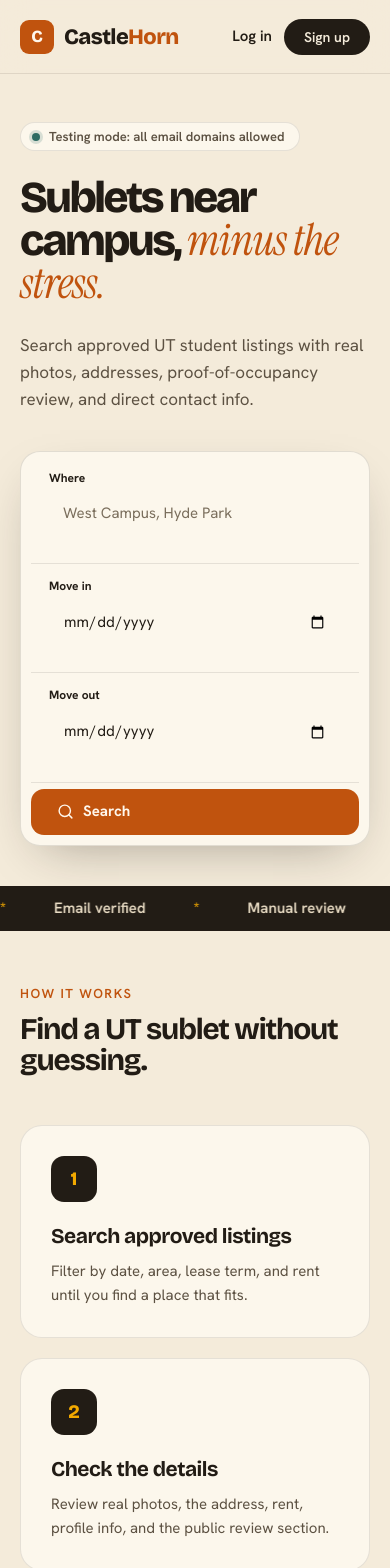
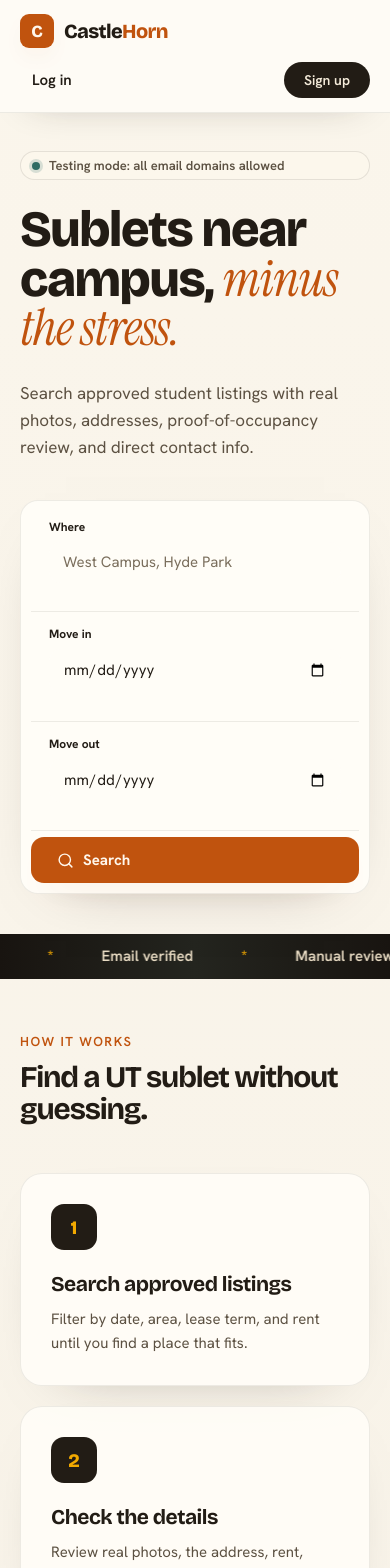
Before and after one commit to Nnikhil19/CastleHorn-, a React (Vite) app: page / in a window 390 px wide. Shown: the top 1568 px of the page. Built offline with nearby package versions, Linux system fonts and the light colour scheme; no server answers; the database is empty.

Commit message:
Polish sitewide UI

```diff
--- a/src/main.jsx
+++ b/src/main.jsx
@@ -4,12 +4,13 @@ import { BrowserRouter, HashRouter } from "react-router-dom";
 import App from "./App";
 import "./tailwind.css";
 import "./index.css";
+import "./ui-polish.css";
 
 const Router = import.meta.env.PROD ? HashRouter : BrowserRouter;
 
 createRoot(document.getElementById("root")).render(
   <StrictMode>
-    <Router>
+    <Router future={{ v7_relativeSplatPath: true, v7_startTransition: true }}>
       <App />
     </Router>
   </StrictMode>
--- a/src/pages/Home.jsx
+++ b/src/pages/Home.jsx
@@ -127,7 +127,7 @@ export default function Home() {
         </div>
         <h1>Sublets near campus, <span className="hero-italic">minus the stress.</span></h1>
         <p className="hero-sub">
-          Search approved UT student listings with real photos, addresses, proof-of-occupancy review, and direct contact info.
+          Search approved student listings with real photos, addresses, proof-of-occupancy review, and direct contact info.
         </p>
         <div className="search-bar">
           <div className="search-field">
--- /dev/null
+++ b/src/ui-polish.css
@@ -0,0 +1,375 @@
+body {
+  background:
+    linear-gradient(180deg, #f8f5ee 0%, #f2eee5 52%, #ebe9df 100%);
+}
+
+.home,
+.sub-page,
+.pp-page {
+  background:
+    linear-gradient(180deg, rgba(255, 253, 248, 0.58), rgba(244, 239, 229, 0.88)),
+    var(--cream);
+}
+
+.nav,
+.sub-nav {
+  min-height: 76px;
+  background: rgba(255, 253, 248, 0.78);
+  border-bottom: 1px solid rgba(34, 28, 21, 0.08);
+  box-shadow: 0 16px 40px -34px rgba(34, 28, 21, 0.45);
+}
+
+.nav-brand-icon,
+.sub-brand-icon {
+  box-shadow: 0 10px 24px -14px rgba(192, 83, 14, 0.85);
+}
+
+.nav-links {
+  gap: 8px;
+  padding: 6px;
+  border: 1px solid rgba(34, 28, 21, 0.08);
+  border-radius: 999px;
+  background: rgba(252, 247, 236, 0.66);
+}
+
+.nav-links button {
+  min-height: 34px;
+  padding: 0 13px;
+  border-radius: 999px;
+}
+
+.nav-links button:hover {
+  color: var(--dark);
+  background: rgba(34, 28, 21, 0.06);
+}
+
+.nav-login,
+.nav-logout,
+.sub-back {
+  min-height: 36px;
+  display: inline-flex;
+  align-items: center;
+  border-radius: 999px;
+}
+
+.nav-login,
+.sub-back {
+  padding: 0 12px;
+}
+
+.sub-back:hover,
+.nav-login:hover {
+  background: rgba(34, 28, 21, 0.06);
+  text-decoration: none;
+}
+
+.nav-signup,
+.sub-post-btn,
+.search-btn,
+.sub-btn,
+.auth-submit,
+.host-cta-btn,
+.ld-review-submit,
+.ld-cta-btn {
+  box-shadow: 0 16px 32px -22px rgba(192, 83, 14, 0.85);
+  transition: transform 0.18s ease, box-shadow 0.18s ease, background 0.18s ease, border-color 0.18s ease;
+}
+
+.nav-signup:hover,
+.sub-post-btn:hover,
+.search-btn:hover,
+.sub-btn:hover,
+.auth-submit:hover:not(:disabled),
+.host-cta-btn:hover,
+.ld-review-submit:hover,
+.ld-cta-btn:hover {
+  transform: translateY(-1px);
+  box-shadow: 0 18px 36px -22px rgba(34, 28, 21, 0.68);
+}
+
+.hero {
+  position: relative;
+  display: grid;
+  grid-template-columns: minmax(0, 1fr);
+}
+
+.hero::after {
+  content: "";
+  width: min(360px, 28vw);
+  height: min(360px, 28vw);
+  position: absolute;
+  right: clamp(18px, 5vw, 74px);
+  top: 64px;
+  border-radius: 999px;
+  border: 1px solid rgba(46, 107, 99, 0.18);
+  background:
+    linear-gradient(135deg, rgba(46, 107, 99, 0.12), rgba(242, 169, 0, 0.08));
+  pointer-events: none;
+}
+
+.hero > * {
+  position: relative;
+  z-index: 1;
+}
+
+.hero-badge,
+.search-bar,
+.how-card,
+.room-card,
+.blog-single,
+.sub-panel,
+.sub-card,
+.ld-fact,
+.ld-contact-panel,
+.ld-review-item,
+.simple-section,
+.profile-tile,
+.pp-card,
+.pp-section,
+.auth-card {
+  box-shadow: 0 20px 60px -46px rgba(34, 28, 21, 0.5);
+}
+
+.search-bar {
+  max-width: 900px;
+  border-color: rgba(34, 28, 21, 0.08);
+  background: rgba(255, 253, 248, 0.92);
+}
+
+.search-field {
+  border-color: rgba(34, 28, 21, 0.08);
+}
+
+.search-field input,
+.sub-form input,
+.sub-form select,
+.sub-form textarea,
+.ld-review-form input,
+.ld-review-form textarea,
+.field input,
+.sub-budget-input {
+  background: rgba(255, 253, 248, 0.94);
+  border-color: rgba(34, 28, 21, 0.14);
+}
+
+.sub-form input:focus,
+.sub-form select:focus,
+.sub-form textarea:focus,
+.ld-review-form input:focus,
+.ld-review-form textarea:focus,
+.field input:focus,
+.sub-budget-input:focus {
+  border-color: var(--orange);
+  box-shadow: 0 0 0 4px rgba(192, 83, 14, 0.1);
+}
+
+.marquee-strip {
+  background: linear-gradient(90deg, #181410, #24251f, #181410);
+}
+
+.marquee-inner {
+  animation-duration: 34s;
+}
+
+.how-card,
+.room-card,
+.sub-card,
+.profile-tile,
+.simple-section,
+.blog-single,
+.pp-card,
+.pp-section,
+.cl-panel {
+  background: rgba(255, 253, 248, 0.88);
+  border-color: rgba(34, 28, 21, 0.08);
+}
+
+.how-card,
+.room-card,
+.sub-card,
+.profile-tile {
+  transition: transform 0.18s ease, box-shadow 0.18s ease, border-color 0.18s ease;
+}
+
+.how-card:hover,
+.profile-tile:hover {
+  transform: translateY(-3px);
+  border-color: rgba(192, 83, 14, 0.32);
+}
+
+.room-card:hover,
+.sub-card:hover {
+  border-color: rgba(192, 83, 14, 0.38);
+  box-shadow: 0 24px 58px -38px rgba(34, 28, 21, 0.62);
+}
+
+.room-card-placeholder,
+.sub-card-placeholder,
+.ld-placeholder,
+.map-card-placeholder {
+  background:
+    linear-gradient(135deg, rgba(46, 107, 99, 0.12), rgba(242, 169, 0, 0.11)),
+    var(--cream-warm);
+  color: #4e5d52;
+}
+
+.cat-tab,
+.sub-term-btn,
+.sub-tag,
+.listing-badge,
+.profile-tile-demo {
+  letter-spacing: 0;
+}
+
+.cat-tab.active,
+.sub-term-btn.active {
+  background: #1f2a24;
+  border-color: #1f2a24;
+}
+
+.badge-verified {
+  background: #2e6b63;
+}
+
+.badge-approved {
+  background: #dbeee4;
+  border-color: #bddfcd;
+  color: #245b45;
+}
+
+.sub-empty,
+.ld-review-empty {
+  background: rgba(255, 253, 248, 0.72);
+  border-color: rgba(34, 28, 21, 0.14);
+  color: var(--muted);
+}
+
+.host-cta-inner {
+  border: 1px solid rgba(252, 247, 236, 0.16);
+  box-shadow: 0 30px 90px -60px rgba(34, 28, 21, 0.85);
+}
+
+.host-cta-inner::before {
+  content: "";
+  position: absolute;
+  inset: 0;
+  background:
+    linear-gradient(100deg, rgba(46, 107, 99, 0.26), transparent 42%),
+    linear-gradient(180deg, transparent, rgba(0, 0, 0, 0.2));
+  pointer-events: none;
+}
+
+.host-cta-content {
+  z-index: 3;
+}
+
+.about-photo-copy {
+  border-color: rgba(34, 28, 21, 0.08);
+}
+
+.simple-page {
+  width: min(940px, calc(100% - 40px));
+}
+
+.simple-page h1,
+.sub-browse-header h1,
+.profiles-wrap .pp-name {
+  color: var(--dark);
+}
+
+.profiles-grid {
+  align-items: stretch;
+}
+
+.profile-tile {
+  min-height: 210px;
+}
+
+.profile-tile .pp-avatar {
+  box-shadow: 0 14px 28px -18px rgba(192, 83, 14, 0.9);
+}
+
+.profile-tile-demo {
+  background: #e7f0ea;
+  border-color: #cfe0d5;
+  color: #2e6b63;
+}
+
+.auth-blobs {
+  opacity: 0.55;
+}
+
+.auth-card {
+  border: 1px solid rgba(252, 247, 236, 0.5);
+}
+
+.auth-tabs {
+  background: rgba(34, 28, 21, 0.07);
+}
+
+.footer {
+  background:
+    linear-gradient(135deg, rgba(46, 107, 99, 0.16), transparent 38%),
+    var(--dark-footer);
+}
+
+@media (max-width: 900px) {
+  .nav,
+  .sub-nav {
+    min-height: auto;
+    height: auto;
+    padding-top: 14px;
+    padding-bottom: 14px;
+    gap: 14px;
+    flex-wrap: wrap;
+  }
+
+  .nav-auth {
+    margin-left: auto;
+  }
+
+  .hero::after {
+    display: none;
+  }
+
+  .search-bar {
+    border-radius: 18px;
+  }
+
+  .sub-nav-links {
+    width: 100%;
+    justify-content: flex-start;
+  }
+}
+
+@media (max-width: 560px) {
+  .nav-brand-text,
+  .sub-brand-text {
+    font-size: 20px;
+  }
+
+  .nav-auth {
+    width: 100%;
+    justify-content: space-between;
+  }
+
+  .hero {
+    padding-top: 38px;
+  }
+
+  .hero h1 {
+    font-size: clamp(38px, 13vw, 56px);
+    letter-spacing: -1.4px;
+  }
+
+  .cl-panel,
+  .simple-section,
+  .blog-single {
+    padding: 22px;
+  }
+
+  .cl-date-row,
+  .admin-listing {
+    flex-direction: column;
+  }
+}
```
